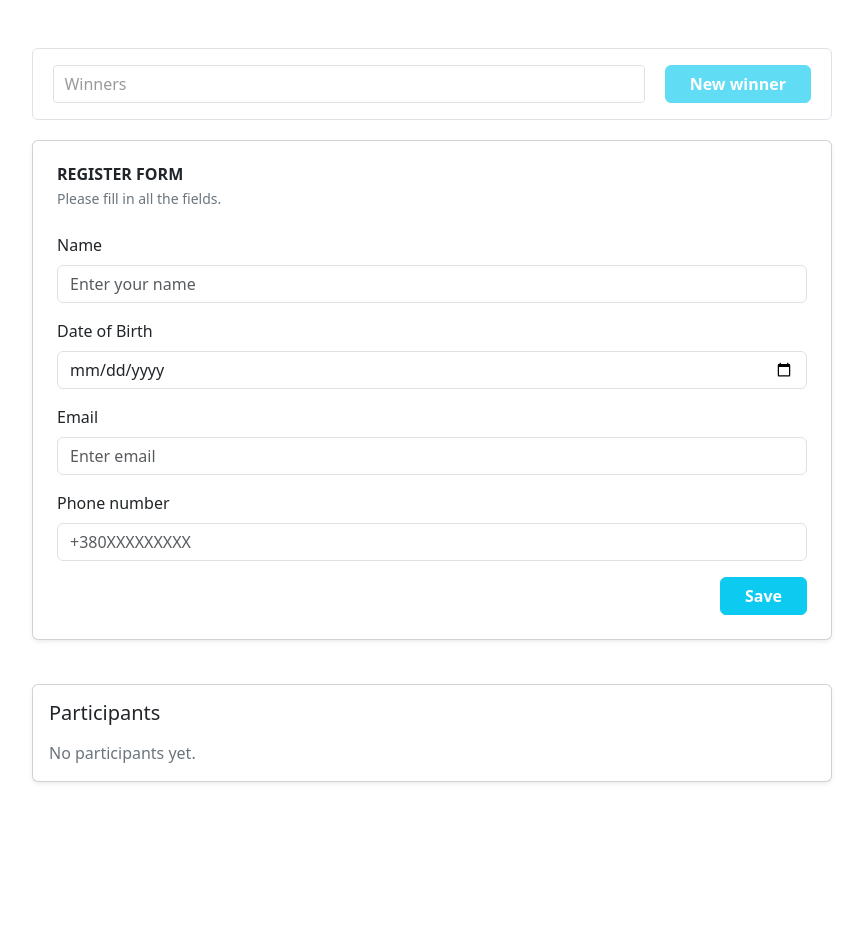
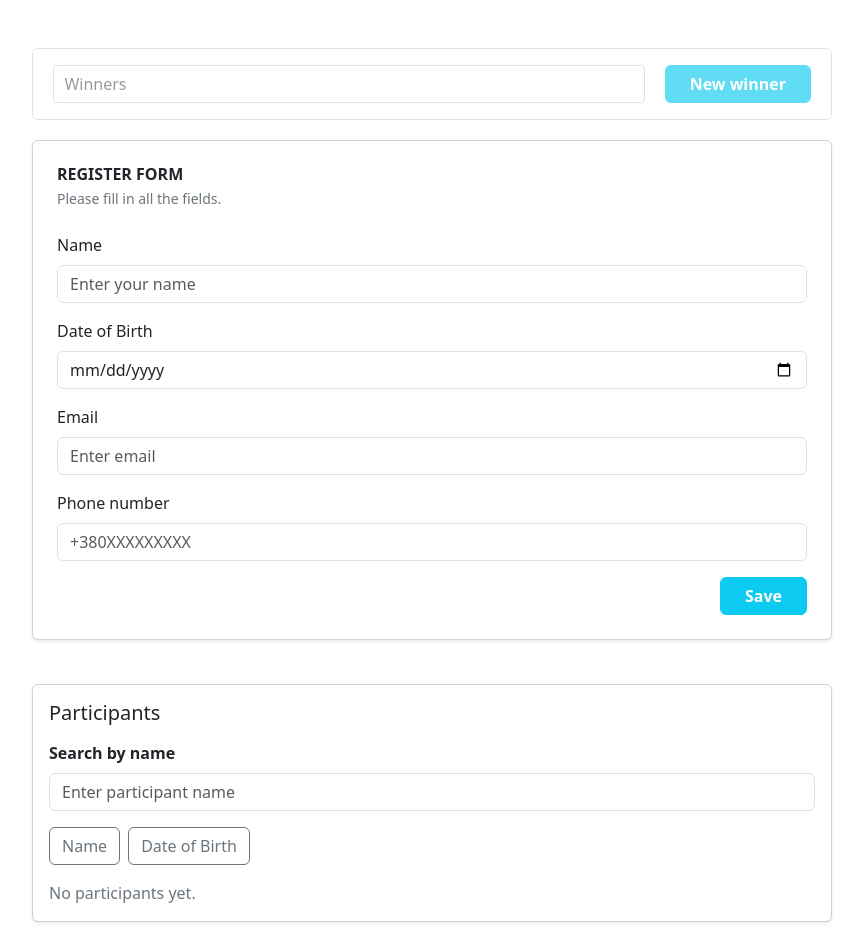
Before and after one commit to sebsnake2/vue-lottery-app, a Vue app: page / in a window 1280 px wide. Shown: the top 952 px of the page, without its empty margins (208-1071 px from the left). Before the commit the page ends 830 px from the top, so only its background shows below. Built offline with nearby package versions, Linux system fonts and the light colour scheme; the HTML template or start-up script is replaced by a standard one.

Commit message:
feat: add participant search and sorting

```diff
--- a/src/App.vue
+++ b/src/App.vue
@@ -1,12 +1,36 @@
 <script setup lang="ts">
-import { computed, ref } from "vue";
+import { computed, ref, watch } from "vue";
 import RegistrationForm from "./components/RegistrationForm.vue";
 import ParticipantsTable from "./components/ParticipantsTable.vue";
 import WinnersBlock from "./components/WinnersBlock.vue";
 import type { Participant, ParticipantFormData } from "./types/participant";
 
-const participants = ref<Participant[]>([]);
-const winnerIds = ref<string[]>([]);
+const savedParticipants = localStorage.getItem("participants");
+const savedWinnerIds = localStorage.getItem("winnerIds");
+
+const participants = ref<Participant[]>(
+  savedParticipants ? JSON.parse(savedParticipants) : [],
+);
+
+const winnerIds = ref<string[]>(
+  savedWinnerIds ? JSON.parse(savedWinnerIds) : [],
+);
+
+watch(
+  participants,
+  (value) => {
+    localStorage.setItem("participants", JSON.stringify(value));
+  },
+  { deep: true },
+);
+
+watch(
+  winnerIds,
+  (value) => {
+    localStorage.setItem("winnerIds", JSON.stringify(value));
+  },
+  { deep: true },
+);
 
 const existingEmails = computed(() =>
   participants.value.map((participant) => participant.email),
--- a/src/components/ParticipantsTable.vue
+++ b/src/components/ParticipantsTable.vue
@@ -1,8 +1,10 @@
 <script setup lang="ts">
-import { reactive, ref } from "vue";
+import { computed, reactive, ref } from "vue";
 import AppButton from "./ui/AppButton.vue";
 import AppInput from "./ui/AppInput.vue";
 import AppModal from "./ui/AppModal.vue";
+import SearchBar from "./SearchBar.vue";
+
 import type { Participant, ParticipantFormData } from "../types/participant";
 
 const props = defineProps<{
@@ -16,6 +18,13 @@ const emit = defineEmits<{
 
 const editingParticipant = ref<Participant | null>(null);
 const deletingParticipant = ref<Participant | null>(null);
+
+type SortField = "name" | "dateOfBirth";
+type SortDirection = "asc" | "desc";
+
+const searchQuery = ref("");
+const sortField = ref<SortField | null>(null);
+const sortDirection = ref<SortDirection>("asc");
 
 const editForm = reactive<ParticipantFormData>({
   name: "",
@@ -152,6 +161,52 @@ function formatDate(date: string): string {
 
   return `${day}/${month}/${year}`;
 }
+
+function handleFilterByName(value: string) {
+  searchQuery.value = value;
+}
+
+function setSort(field: SortField) {
+  if (sortField.value === field) {
+    sortDirection.value = sortDirection.value === "asc" ? "desc" : "asc";
+
+    return;
+  }
+
+  sortField.value = field;
+  sortDirection.value = "asc";
+}
+
+const displayedParticipants = computed(() => {
+  let result = [...props.participants];
+
+  if (searchQuery.value) {
+    const query = searchQuery.value.toLowerCase();
+
+    result = result.filter((participant) =>
+      participant.name.toLowerCase().includes(query),
+    );
+  }
+
+  if (sortField.value === "name") {
+    result.sort((a, b) => {
+      const comparison = a.name.localeCompare(b.name);
+
+      return sortDirection.value === "asc" ? comparison : -comparison;
+    });
+  }
+
+  if (sortField.value === "dateOfBirth") {
+    result.sort((a, b) => {
+      const comparison =
+        new Date(a.dateOfBirth).getTime() - new Date(b.dateOfBirth).getTime();
+
+      return sortDirection.value === "asc" ? comparison : -comparison;
+    });
+  }
+
+  return result;
+});
 </script>
 
 <template>
@@ -161,11 +216,44 @@ function formatDate(date: string): string {
         Participants
       </h2>
 
+      <SearchBar @filter-by-name="handleFilterByName" />
+
+      <div class="d-flex flex-wrap gap-2 mb-3">
+        <button
+          type="button"
+          class="btn btn-outline-secondary"
+          @click="setSort('name')"
+        >
+          Name
+          <span v-if="sortField === 'name'">
+            {{ sortDirection === "asc" ? "↑" : "↓" }}
+          </span>
+        </button>
+
+        <button
+          type="button"
+          class="btn btn-outline-secondary"
+          @click="setSort('dateOfBirth')"
+        >
+          Date of Birth
+          <span v-if="sortField === 'dateOfBirth'">
+            {{ sortDirection === "asc" ? "↑" : "↓" }}
+          </span>
+        </button>
+      </div>
+
       <div
         v-if="participants.length === 0"
         class="text-secondary"
       >
         No participants yet.
+      </div>
+
+      <div
+        v-else-if="displayedParticipants.length === 0"
+        class="text-secondary"
+      >
+        No participants found.
       </div>
 
       <div
@@ -186,7 +274,7 @@ function formatDate(date: string): string {
 
           <tbody>
             <tr
-              v-for="(participant, index) in participants"
+              v-for="(participant, index) in displayedParticipants"
               :key="participant.id"
             >
               <td>{{ index + 1 }}</td>
--- /dev/null
+++ b/src/components/SearchBar.vue
@@ -0,0 +1,45 @@
+<script setup lang="ts">
+import { onBeforeUnmount, ref, watch } from "vue";
+
+const emit = defineEmits<{
+  "filter-by-name": [value: string];
+}>();
+
+const searchValue = ref("");
+let debounceTimer: ReturnType<typeof setTimeout> | null = null;
+
+watch(searchValue, (value) => {
+  if (debounceTimer) {
+    clearTimeout(debounceTimer);
+  }
+
+  debounceTimer = setTimeout(() => {
+    emit("filter-by-name", value.trim());
+  }, 300);
+});
+
+onBeforeUnmount(() => {
+  if (debounceTimer) {
+    clearTimeout(debounceTimer);
+  }
+});
+</script>
+
+<template>
+  <div class="mb-3">
+    <label
+      for="participant-search"
+      class="form-label fw-semibold"
+    >
+      Search by name
+    </label>
+
+    <input
+      id="participant-search"
+      v-model="searchValue"
+      type="text"
+      class="form-control"
+      placeholder="Enter participant name"
+    >
+  </div>
+</template>
```
